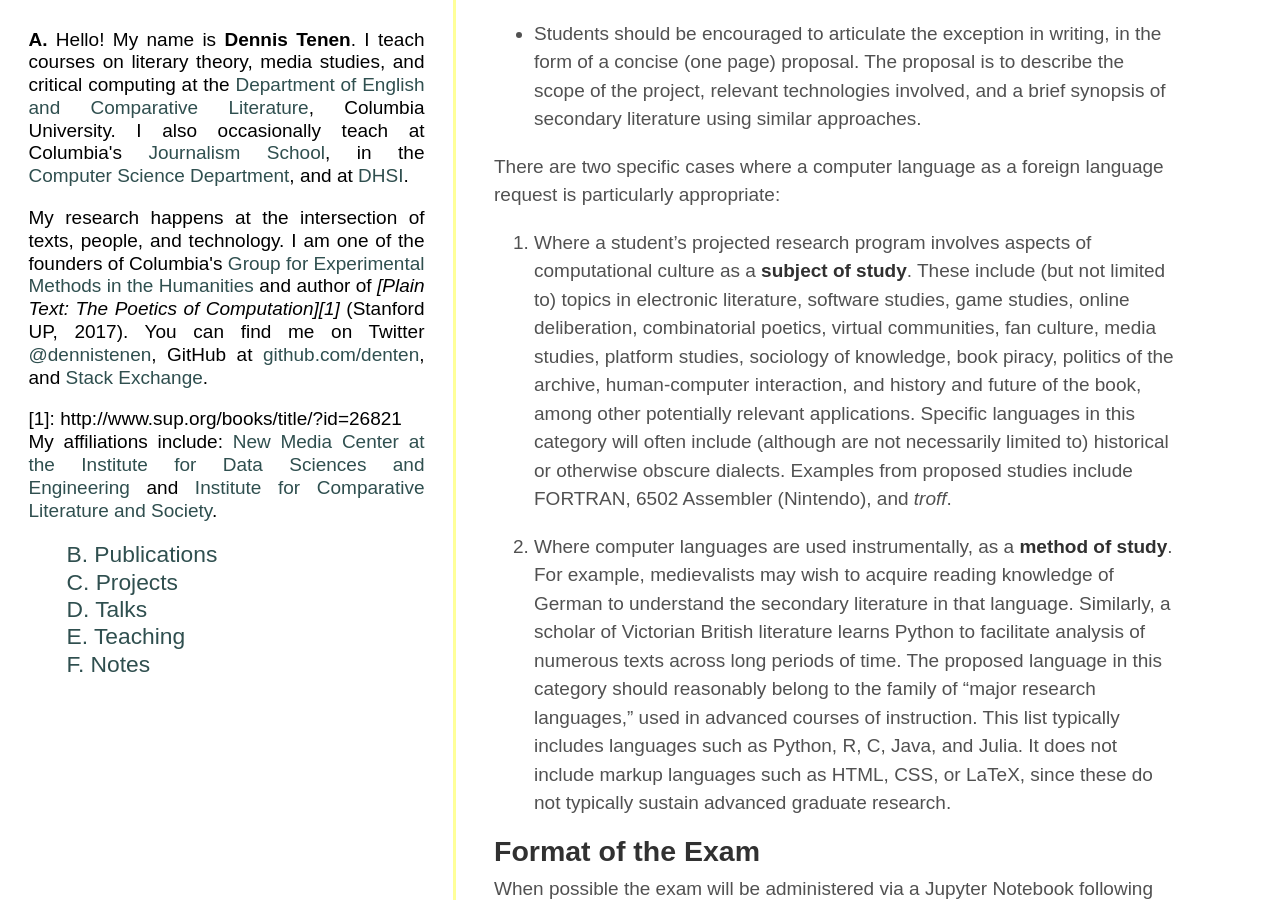
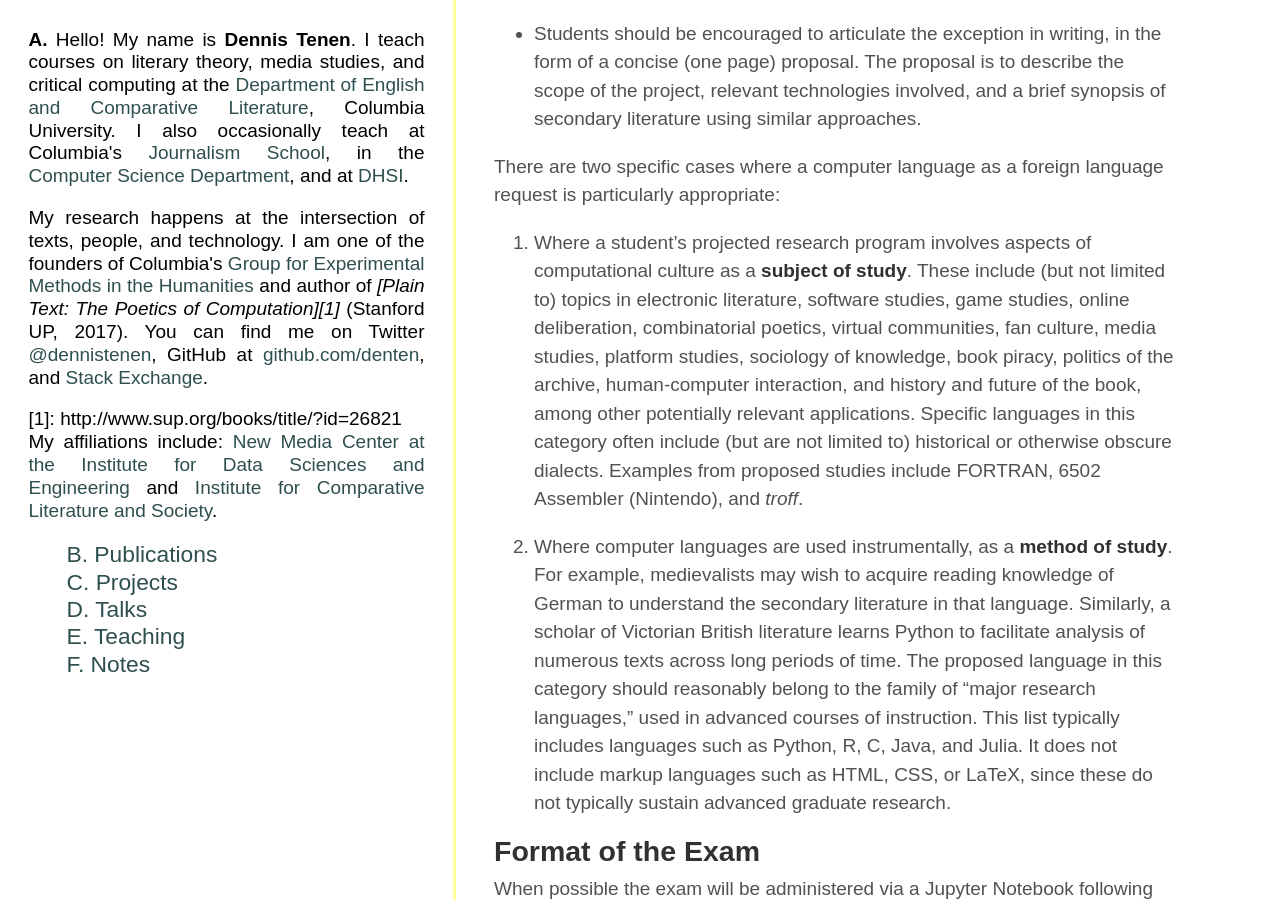
Before and after one commit to denten/denten.github.io, a Jekyll site: the page built from _posts/2017-04-25-foreignlang.md, in a window 1280 px wide and 900 px high, scrolled down 579 px. Built offline with Jekyll 4.4.1, drawn with Linux system fonts in a browser that asks for light colours; some web fonts are replaced.

Commit message:
small tweaks to language

```diff
--- a/_posts/2017-04-25-foreignlang.md
+++ b/_posts/2017-04-25-foreignlang.md
@@ -44,9 +44,9 @@
 media studies, platform studies, sociology of knowledge, book piracy, politics
 of the archive, human-computer interaction, and history and future of the
 book, among other potentially relevant applications. Specific languages in
-this category will often include (although are not necessarily limited to)
-historical or otherwise obscure dialects. Examples from proposed studies
-include FORTRAN, 6502 Assembler (Nintendo), and *troff*.
+this category often include (but are not limited to) historical or otherwise
+obscure dialects. Examples from proposed studies include FORTRAN, 6502
+Assembler (Nintendo), and *troff*.
 
 2. Where computer languages are used instrumentally, as a **method of study**.
    For example, medievalists may wish to acquire reading knowledge of German
```
